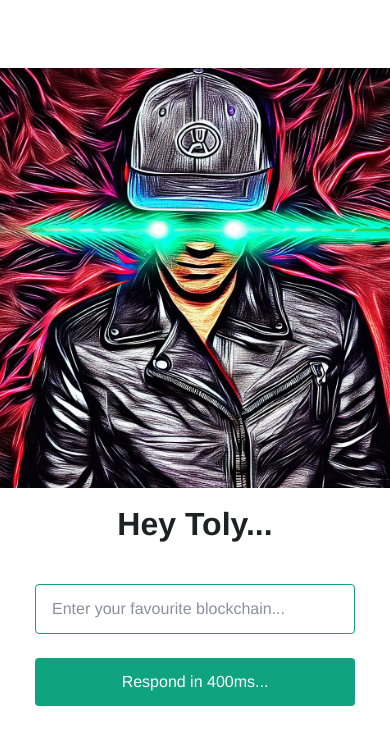
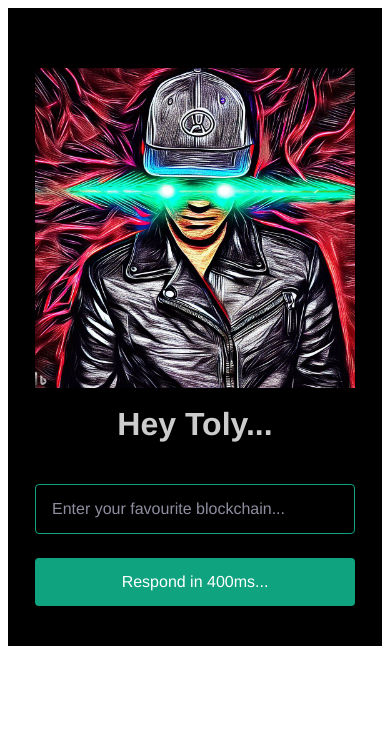
Before and after one commit to BuildooorsHQ/hey-toly, a Next.js app: page / in a window 390 px wide. Shown: the top 744 px of the page. Built offline with nearby package versions, Linux system fonts and the light colour scheme; a web font is replaced by a local one.

Commit message:
css fixes for mobile

```diff
--- a/pages/index.module.css
+++ b/pages/index.module.css
@@ -19,6 +19,7 @@
   line-height: 24px;
   color: #353740;
   font-family: "ColfaxAI", Helvetica, sans-serif;
+  background-color: black;
 }
 .main {
   display: flex;
@@ -27,13 +28,13 @@
   padding-top: 60px;
 }
 .main .icon {
-  width: 420px;
+  width: 320px;
 }
 .main h3 {
   font-size: 32px;
   line-height: 40px;
   font-weight: bold;
-  color: #202123;
+  color: #CCC;
   margin: 16px 0 40px;
 }
 .main form {
```
